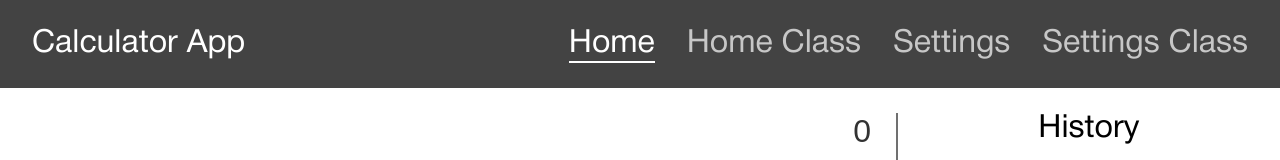
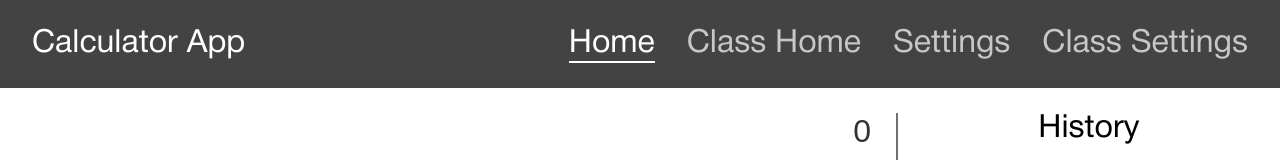
Before and after one commit to pooooz/education-task-calculator, a React (Create React App) app: page /education-task-calculator/home in a window 1280 px wide. Shown: the top 160 px of the page. Built offline with nearby package versions, Linux system fonts and the light colour scheme.

Commit message:
Refactor: improve routing

```diff
--- a/src/App/AppRouter.jsx
+++ b/src/App/AppRouter.jsx
@@ -1,6 +1,7 @@
 import React from 'react';
-import { BrowserRouter, Route, Routes } from 'react-router-dom';
+import { BrowserRouter, Navigate, Route, Routes } from 'react-router-dom';
 
+import { paths } from 'constants/routes';
 import { Header } from 'containers/Header';
 import { Calculator } from 'pages/Calculator/Functional';
 import { Settings } from 'pages/Settings/Functional';
@@ -11,23 +12,24 @@ import { ClassSettings } from 'pages/Settings/Class';
 export const AppRouter = ({ history, setHistory }) => (
   <BrowserRouter basename="/education-task-calculator">
     <Routes>
-      <Route path="/" element={<Header />}>
+      <Route element={<Header />}>
+        <Route path="/" element={<Navigate to="/home" />} />
         <Route
-          path="/home"
+          path={paths.home}
           element={<Calculator history={history} setHistory={setHistory} />}
         />
         <Route
-          path="/homecl"
+          path={paths.classHome}
           element={
             <ClassCalculator history={history} setHistory={setHistory} />
           }
         />
         <Route
-          path="/settings"
+          path={paths.settings}
           element={<Settings setHistory={setHistory} />}
         />
         <Route
-          path="/settingscl"
+          path={paths.classSettings}
           element={<ClassSettings setHistory={setHistory} />}
         />
       </Route>
--- /dev/null
+++ b/src/constants/routes.js
@@ -0,0 +1,29 @@
+export const paths = {
+  home: '/home',
+  classHome: '/class-home',
+  settings: '/settings',
+  classSettings: '/class-settings',
+};
+
+export const routes = [
+  {
+    id: 0,
+    name: 'Home',
+    path: paths.home,
+  },
+  {
+    id: 1,
+    name: 'Class Home',
+    path: paths.classHome,
+  },
+  {
+    id: 2,
+    name: 'Settings',
+    path: paths.settings,
+  },
+  {
+    id: 3,
+    name: 'Class Settings',
+    path: paths.classSettings,
+  },
+];
--- a/src/containers/Header/index.jsx
+++ b/src/containers/Header/index.jsx
@@ -2,6 +2,7 @@ import React from 'react';
 import { Outlet } from 'react-router-dom';
 
 import { NavItem } from 'components/NavItem';
+import { routes } from 'constants/routes';
 import { BaseHeader, Heading, Navbar } from './styled';
 
 export const Header = () => (
@@ -9,10 +10,11 @@ export const Header = () => (
     <BaseHeader>
       <Heading>Calculator App</Heading>
       <Navbar>
-        <NavItem to="/home">Home</NavItem>
-        <NavItem to="/homecl">Home Class</NavItem>
-        <NavItem to="/settings">Settings</NavItem>
-        <NavItem to="/settingscl">Settings Class</NavItem>
+        {routes.map(({ id, name, path }) => (
+          <NavItem to={path} key={id}>
+            {name}
+          </NavItem>
+        ))}
       </Navbar>
     </BaseHeader>
     <main>
```
